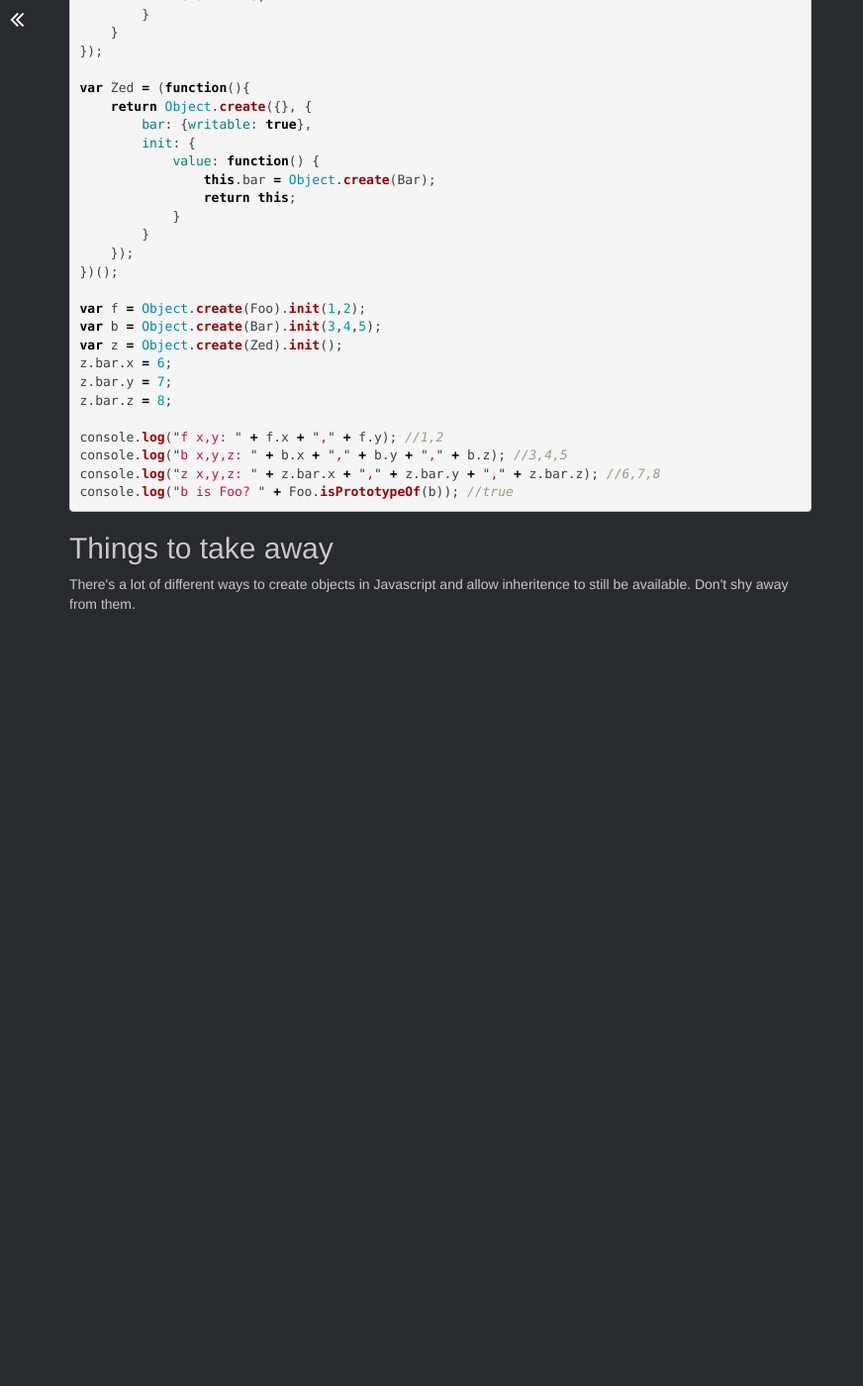
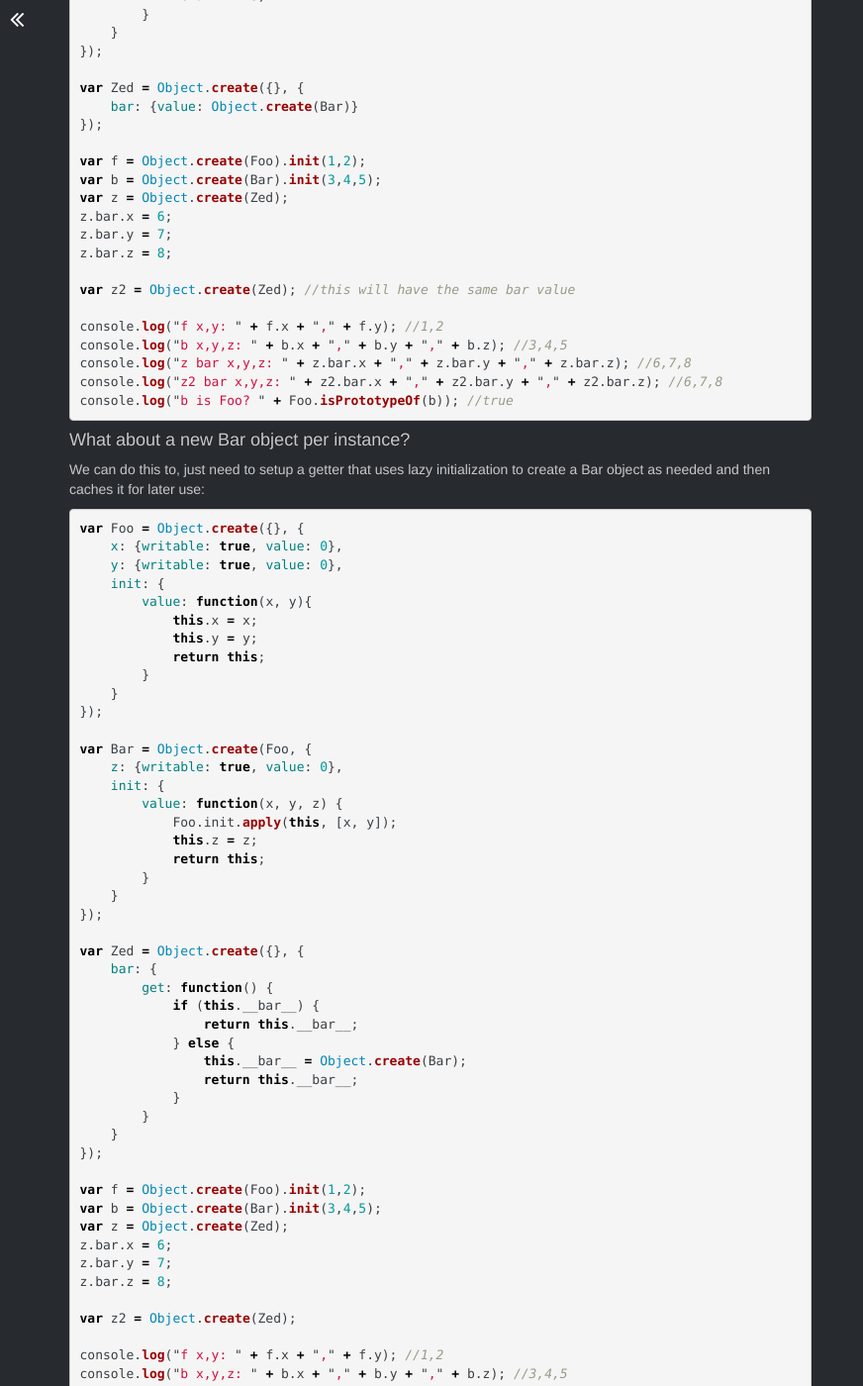
Before and after one commit to joekarl/joekarl.github.io, a Jekyll site: the page built from _posts/2013-12-31-composable-inheritable-objects-in-js.md, in a window 1280 px wide and 1400 px high, scrolled down 3273 px. Shown: the whole window at 99% size, without its empty margins (0-872 px from the left). Built offline with Jekyll 4.4.1, drawn with Linux system fonts in a browser that asks for light colours; before the commit the page ends 3903 px from its top, so only the background shows below that; some of the changed text lies outside the part shown.

Commit message:
Tweak jsobj post

```diff
--- a/_posts/2013-12-31-composable-inheritable-objects-in-js.md
+++ b/_posts/2013-12-31-composable-inheritable-objects-in-js.md
@@ -129,7 +129,7 @@ Yup, you can specify the prototype you\'re inheriting from and specify propertie
 This is pretty much just syntactic sugar at this point but makes things a little more concise.
 
 ##Other cool things, composable objects
-Say now we want a Zed object that has a Bar object. We can easily achieve this by wrapping our object creation in a self executing function;
+Say now we want all Zed objects to share a single Bar object. We can easily achieve this by wrapping our object creation in a self executing function:
 
 {% highlight javascript %}
 var Foo = Object.create({}, {
@@ -155,28 +155,126 @@ var Bar = Object.create(Foo, {
     }
 });
 
-var Zed = (function(){
-    return Object.create({}, {
-        bar: {writable: true},
-        init: {
-            value: function() {
-                this.bar = Object.create(Bar);
-                return this;
-            }
-        }
-    });
-})();
+var Zed = Object.create({}, {
+    bar: {value: Object.create(Bar)}
+});
 
 var f = Object.create(Foo).init(1,2);
 var b = Object.create(Bar).init(3,4,5);
-var z = Object.create(Zed).init();
+var z = Object.create(Zed);
 z.bar.x = 6;
 z.bar.y = 7;
 z.bar.z = 8;
 
+var z2 = Object.create(Zed); //this will have the same bar value
+
 console.log("f x,y: " + f.x + "," + f.y); //1,2
 console.log("b x,y,z: " + b.x + "," + b.y + "," + b.z); //3,4,5
-console.log("z x,y,z: " + z.bar.x + "," + z.bar.y + "," + z.bar.z); //6,7,8
+console.log("z bar x,y,z: " + z.bar.x + "," + z.bar.y + "," + z.bar.z); //6,7,8
+console.log("z2 bar x,y,z: " + z2.bar.x + "," + z2.bar.y + "," + z2.bar.z); //6,7,8
+console.log("b is Foo? " + Foo.isPrototypeOf(b)); //true
+{% endhighlight %}
+
+####What about a new Bar object per instance?
+We can do this to, just need to setup a getter that uses lazy initialization to create a Bar object as needed and then caches it for later use:
+
+{% highlight javascript %}
+var Foo = Object.create({}, {
+    x: {writable: true, value: 0},
+    y: {writable: true, value: 0},
+    init: {
+        value: function(x, y){
+            this.x = x;
+            this.y = y;
+            return this;
+        }
+    }
+});
+
+var Bar = Object.create(Foo, {
+    z: {writable: true, value: 0},
+    init: {
+        value: function(x, y, z) {
+            Foo.init.apply(this, [x, y]);
+            this.z = z;
+            return this;
+        }
+    }
+});
+
+var Zed = Object.create({}, {
+    bar: {
+        get: function() {
+            if (this.__bar__) {
+                return this.__bar__;
+            } else {
+                this.__bar__ = Object.create(Bar);
+                return this.__bar__;
+            }
+        }
+    }
+});
+
+var f = Object.create(Foo).init(1,2);
+var b = Object.create(Bar).init(3,4,5);
+var z = Object.create(Zed);
+z.bar.x = 6;
+z.bar.y = 7;
+z.bar.z = 8;
+
+var z2 = Object.create(Zed);
+
+console.log("f x,y: " + f.x + "," + f.y); //1,2
+console.log("b x,y,z: " + b.x + "," + b.y + "," + b.z); //3,4,5
+console.log("z bar x,y,z: " + z.bar.x + "," + z.bar.y + "," + z.bar.z); //6,7,8
+console.log("z2 bar x,y,z: " + z2.bar.x + "," + z2.bar.y + "," + z2.bar.z); //0,0,0
+console.log("b is Foo? " + Foo.isPrototypeOf(b)); //true
+{% endhighlight %}
+
+Of course you could leave that property undefined and define it after construction too:
+
+{% highlight javascript %}
+var Foo = Object.create({}, {
+    x: {writable: true, value: 0},
+    y: {writable: true, value: 0},
+    init: {
+        value: function(x, y){
+            this.x = x;
+            this.y = y;
+            return this;
+        }
+    }
+});
+
+var Bar = Object.create(Foo, {
+    z: {writable: true, value: 0},
+    init: {
+        value: function(x, y, z) {
+            Foo.init.apply(this, [x, y]);
+            this.z = z;
+            return this;
+        }
+    }
+});
+
+var Zed = Object.create({}, {
+    bar: {writable: true}
+});
+
+var f = Object.create(Foo).init(1,2);
+var b = Object.create(Bar).init(3,4,5);
+var z = Object.create(Zed);
+z.bar.x = 6;
+z.bar.y = 7;
+z.bar.z = 8;
+
+var z2 = Object.create(Zed);
+z2.bar = Object.create(Bar);
+
+console.log("f x,y: " + f.x + "," + f.y); //1,2
+console.log("b x,y,z: " + b.x + "," + b.y + "," + b.z); //3,4,5
+console.log("z bar x,y,z: " + z.bar.x + "," + z.bar.y + "," + z.bar.z); //6,7,8
+console.log("z2 bar x,y,z: " + z2.bar.x + "," + z2.bar.y + "," + z2.bar.z); //0,0,0
 console.log("b is Foo? " + Foo.isPrototypeOf(b)); //true
 {% endhighlight %}
 
```
